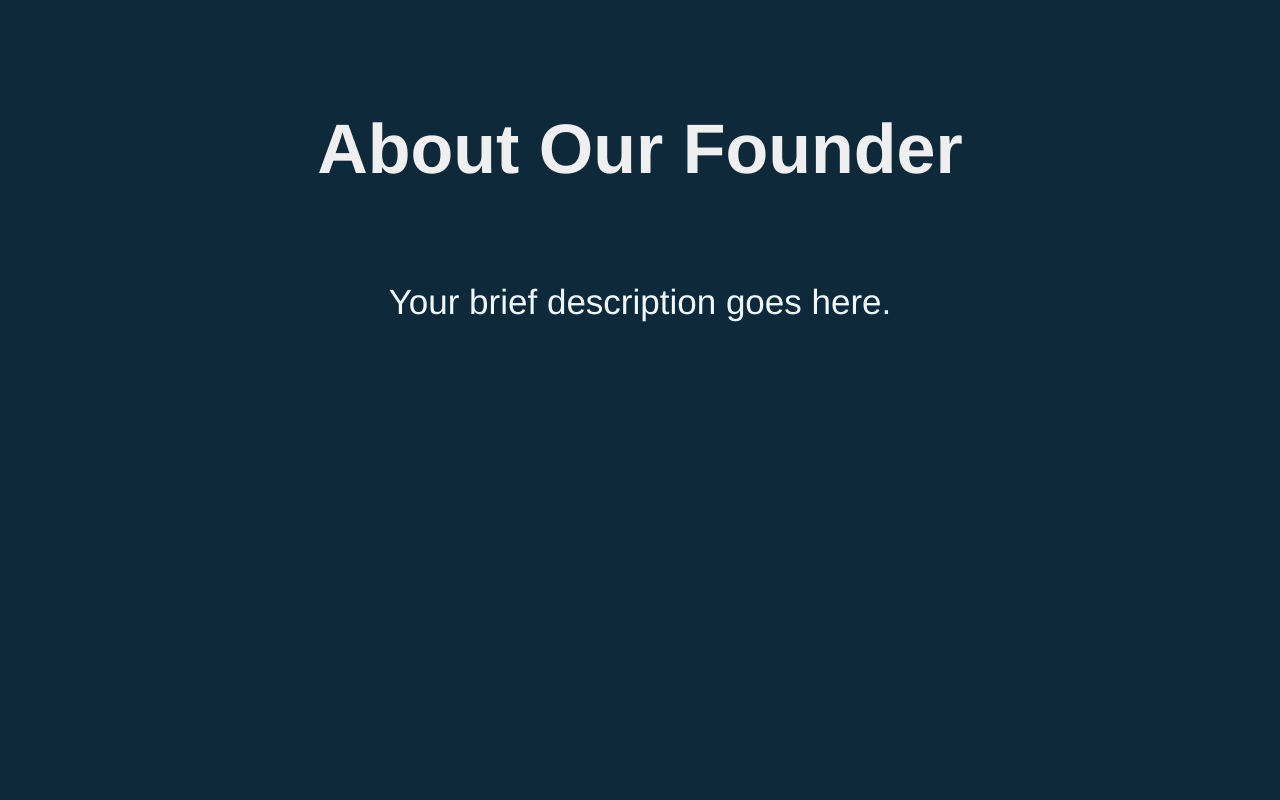
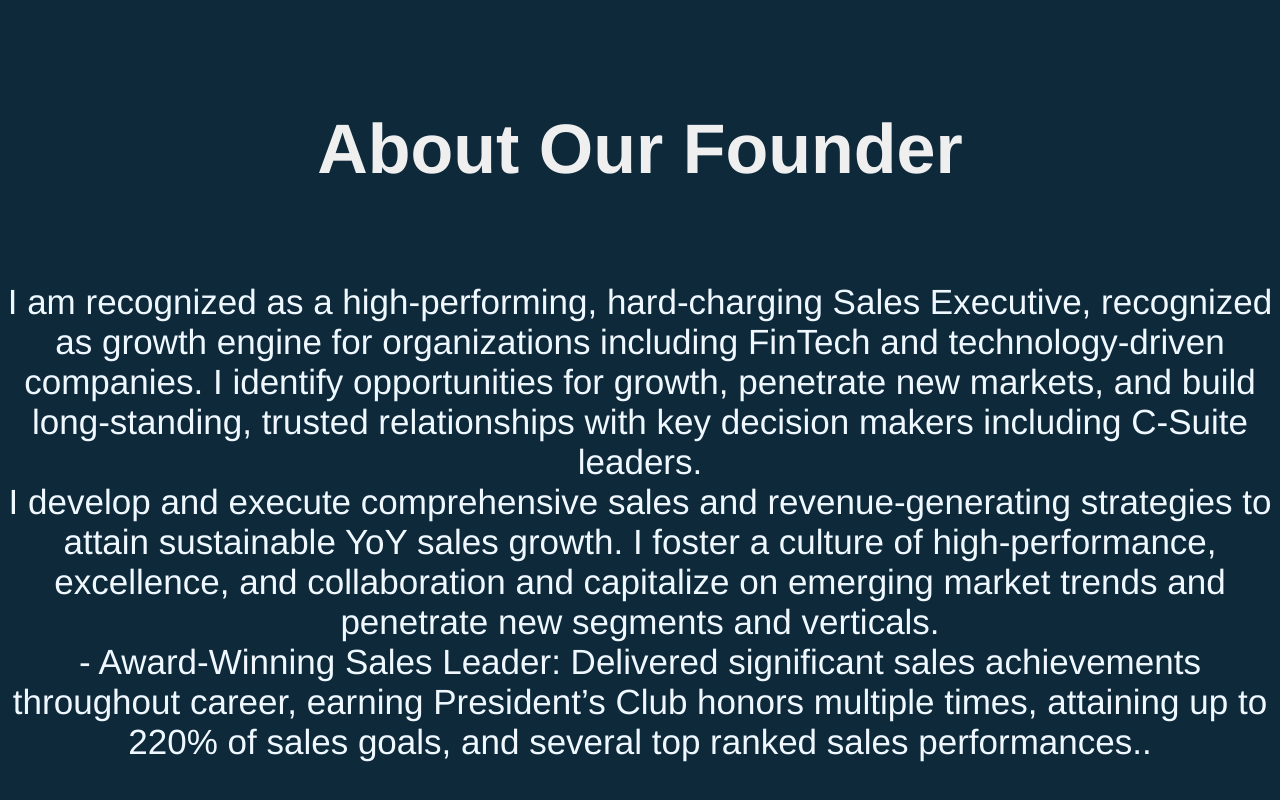
Before and after one commit to Jorge-Cano/borodino-fox, a plain HTML site: page index.html in a window 1280 px wide. Shown: the part 1131-1931 px from the top of the page. Drawn offline with Linux system fonts and the light colour scheme; a web font is replaced by a local one.

Commit message:
updated background section

```diff
--- a/index.html
+++ b/index.html
@@ -47,7 +47,18 @@
 
     <section id="about-me">
         <h2>About Our Founder</h2>
-        <p>Your brief description goes here.</p>
+        <p>I am recognized as a high-performing, hard-charging Sales Executive, recognized as growth engine for
+            organizations including FinTech and technology-driven companies. I identify opportunities for growth,
+            penetrate new markets, and build long-standing, trusted relationships with key decision makers including
+            C-Suite leaders.<br>
+
+            I develop and execute comprehensive sales and revenue-generating strategies to attain
+            sustainable YoY sales growth. I foster a culture of high-performance, excellence, and collaboration and
+            capitalize on emerging market trends and penetrate new segments and verticals.<br>
+
+            - Award-Winning Sales Leader: Delivered significant sales achievements throughout career,
+            earning President’s Club honors multiple times, attaining up to 220% of sales goals, and several
+            top ranked sales performances..</p>
     </section>
 
     <section id="use-cases-results">
```
